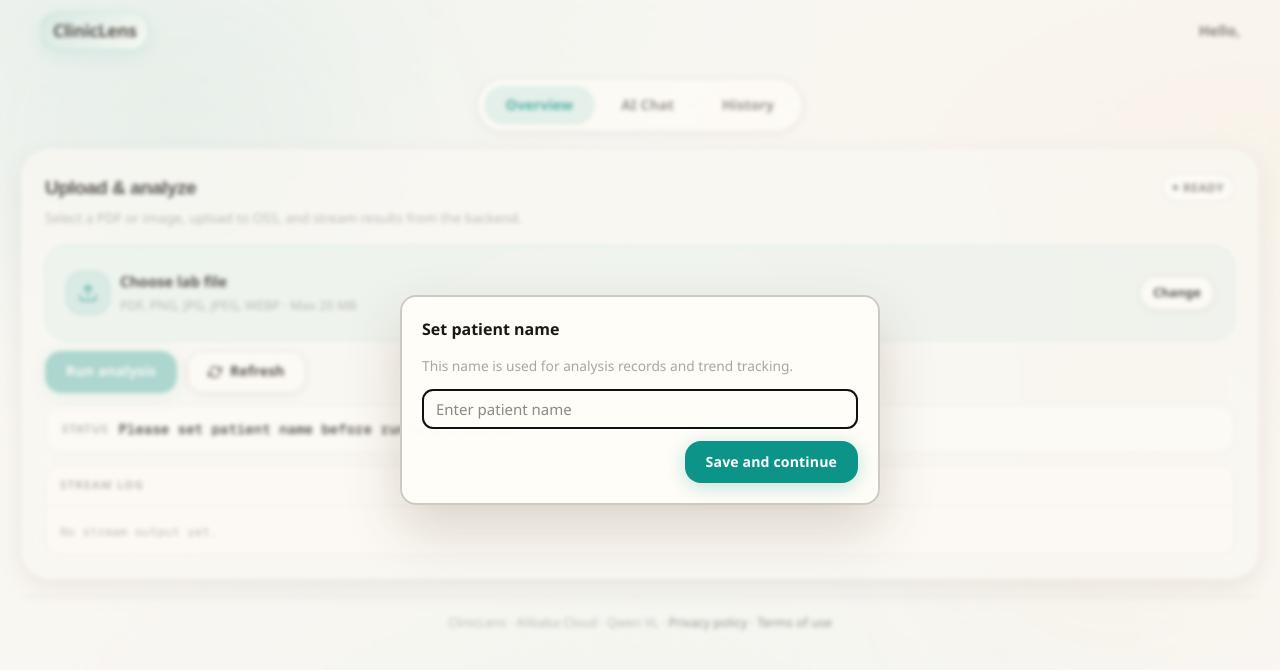
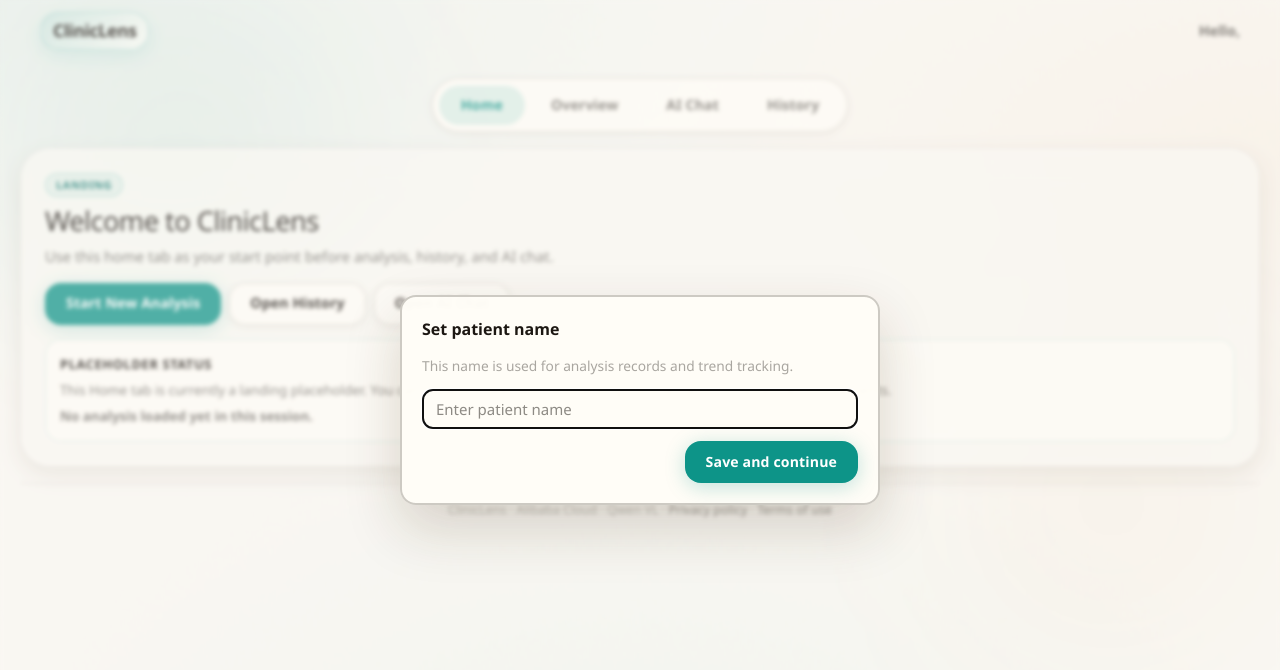
Before and after one commit to ThuongHong/clinic-lens, a Next.js app in the folder frontend/: page / in a window 1280 px wide. Shown: the top 670 px of the page. Built offline with nearby package versions, Linux system fonts and the light colour scheme; a web font is replaced by a local one.

Commit message:
feat(ui): add placeholder for landing page

```diff
--- a/frontend/app/globals.css
+++ b/frontend/app/globals.css
@@ -294,6 +294,78 @@ body::after {
 .greetingText strong {
     color: var(--accent-strong);
     font-weight: 800;
+}
+
+/* ── Home Tab Placeholder ───────────────────────── */
+.homeTabPanel {
+    display: grid;
+    gap: 14px;
+}
+
+.homeHero {
+    display: grid;
+    gap: 8px;
+}
+
+.homeEyebrow {
+    display: inline-flex;
+    width: fit-content;
+    border: 1px solid rgba(13, 148, 136, 0.24);
+    border-radius: 999px;
+    background: rgba(13, 148, 136, 0.08);
+    color: var(--accent-strong);
+    font-size: 0.68rem;
+    font-weight: 800;
+    letter-spacing: 0.06em;
+    text-transform: uppercase;
+    padding: 2px 10px;
+}
+
+.homeHero h2 {
+    font-size: clamp(1.24rem, 2.4vw, 1.7rem);
+    line-height: 1.2;
+    letter-spacing: -0.02em;
+}
+
+.homeLead {
+    color: var(--text-soft);
+    font-size: 0.92rem;
+    max-width: 66ch;
+}
+
+.homeActionGrid {
+    display: flex;
+    flex-wrap: wrap;
+    gap: 8px;
+}
+
+.homePlaceholderCard {
+    border: 1px dashed rgba(13, 148, 136, 0.28);
+    border-radius: var(--r-md);
+    background: rgba(255, 253, 247, 0.8);
+    padding: 14px;
+    display: grid;
+    gap: 6px;
+}
+
+.homePlaceholderTitle {
+    font-size: 0.8rem;
+    font-weight: 800;
+    color: var(--text);
+    text-transform: uppercase;
+    letter-spacing: 0.05em;
+}
+
+.homePlaceholderCard p {
+    margin: 0;
+    color: var(--text-soft);
+    font-size: 0.84rem;
+    line-height: 1.5;
+}
+
+.homePlaceholderMeta {
+    color: var(--text);
+    font-weight: 600;
 }
 
 /* ── Hero Section ──────────────────────────────────  */
--- a/frontend/components/smart-labs-app.tsx
+++ b/frontend/components/smart-labs-app.tsx
@@ -16,6 +16,7 @@ import type {
     LabAnalysis
 } from '@/lib/types';
 import { ChatTab } from './smart-labs/chat-tab';
+import { HomeTab } from './smart-labs/home-tab';
 import { HistoryTab } from './smart-labs/history-tab';
 import { OverviewTab } from './smart-labs/overview-tab';
 import { PatientNamePrompt } from './smart-labs/patient-name-prompt';
@@ -32,12 +33,12 @@ import {
     validateUploadFile
 } from './smart-labs/utils';
 
-type TabKey = 'overview' | 'chat' | 'history';
+type TabKey = 'home' | 'overview' | 'chat' | 'history';
 const MAX_CHAT_CONTEXT_RECORDS = 5;
 
 /* ─── Main App Component ─────────────────────────── */
 export default function SmartLabsApp() {
-    const [activeTab, setActiveTab] = useState<TabKey>('overview');
+    const [activeTab, setActiveTab] = useState<TabKey>('home');
     const [selectedFile, setSelectedFile] = useState<File | null>(null);
     const [status, setStatus] = useState('Ready');
     const [analysis, setAnalysis] = useState<LabAnalysis | null>(null);
@@ -668,13 +669,14 @@ export default function SmartLabsApp() {
     }
 
     const TAB_LABELS: Record<TabKey, string> = {
+        home: 'Home',
         overview: 'Overview',
         chat: 'AI Chat',
         history: 'History'
     };
 
     function onTabKeyDown(event: ReactKeyboardEvent<HTMLButtonElement>, tab: TabKey) {
-        const tabs: TabKey[] = ['overview', 'chat', 'history'];
+        const tabs: TabKey[] = ['home', 'overview', 'chat', 'history'];
         const currentIndex = tabs.indexOf(tab);
         if (currentIndex < 0) {
             return;
@@ -720,7 +722,7 @@ export default function SmartLabsApp() {
 
                 {/* ── Navigation ───────────────────── */}
                 <nav className="navPill" aria-label="Tab navigation" role="tablist">
-                    {(['overview', 'chat', 'history'] as TabKey[]).map((tab) => (
+                    {(['home', 'overview', 'chat', 'history'] as TabKey[]).map((tab) => (
                         <button
                             key={tab} type="button" role="tab"
                             aria-selected={tab === activeTab}
@@ -734,6 +736,18 @@ export default function SmartLabsApp() {
                         </button>
                     ))}
                 </nav>
+
+                {activeTab === 'home' && (
+                    <HomeTab
+                        patientName={patientName}
+                        hasAnalysis={Boolean(currentAnalysis)}
+                        totalIndicators={currentResults.length}
+                        abnormalIndicators={currentResults.filter((item) => item.severity !== 'normal').length}
+                        onGoOverview={() => setActiveTab('overview')}
+                        onGoHistory={() => setActiveTab('history')}
+                        onGoChat={() => setActiveTab('chat')}
+                    />
+                )}
 
                 {/* ── Overview Tab ─────────────────── */}
                 {activeTab === 'overview' && (
--- /dev/null
+++ b/frontend/components/smart-labs/home-tab.tsx
@@ -0,0 +1,66 @@
+interface HomeTabProps {
+    patientName: string;
+    hasAnalysis: boolean;
+    totalIndicators: number;
+    abnormalIndicators: number;
+    onGoOverview: () => void;
+    onGoHistory: () => void;
+    onGoChat: () => void;
+}
+
+export function HomeTab({
+    patientName,
+    hasAnalysis,
+    totalIndicators,
+    abnormalIndicators,
+    onGoOverview,
+    onGoHistory,
+    onGoChat
+}: HomeTabProps) {
+    return (
+        <section id="panel-home" className="workspaceGrid workspaceGridOverviewIdle" role="tabpanel" aria-labelledby="tab-home" tabIndex={0}>
+            <article className="panel">
+                <div className="panelInner homeTabPanel">
+                    <div className="homeHero">
+                        <p className="homeEyebrow">Landing</p>
+                        <h2>Welcome to ClinicLens</h2>
+                        <p className="homeLead">
+                            {patientName.trim()
+                                ? `Hi ${patientName.trim()}, use this home tab as your start point before analysis, history, and AI chat.`
+                                : 'Use this home tab as your start point before analysis, history, and AI chat.'}
+                        </p>
+                    </div>
+
+                    <div className="homeActionGrid" role="group" aria-label="Quick actions">
+                        <button type="button" className="btn btn-primary" onClick={onGoOverview}>
+                            Start New Analysis
+                        </button>
+                        <button type="button" className="btn btn-secondary" onClick={onGoHistory}>
+                            Open History
+                        </button>
+                        <button type="button" className="btn btn-secondary" onClick={onGoChat}>
+                            Open AI Chat
+                        </button>
+                    </div>
+
+                    <div className="homePlaceholderCard" role="status" aria-live="polite">
+                        <div className="homePlaceholderTitle">Placeholder status</div>
+                        <p>
+                            This Home tab is currently a landing placeholder. You can expand it later with onboarding,
+                            tutorial cards, or system announcements.
+                        </p>
+                        {hasAnalysis ? (
+                            <p className="homePlaceholderMeta">
+                                Latest session snapshot: {totalIndicators} indicators, {abnormalIndicators} abnormal.
+                            </p>
+                        ) : (
+                            <p className="homePlaceholderMeta">
+                                No analysis loaded yet in this session.
+                            </p>
+                        )}
+                    </div>
+                </div>
+            </article>
+        </section>
+    );
+}
```
